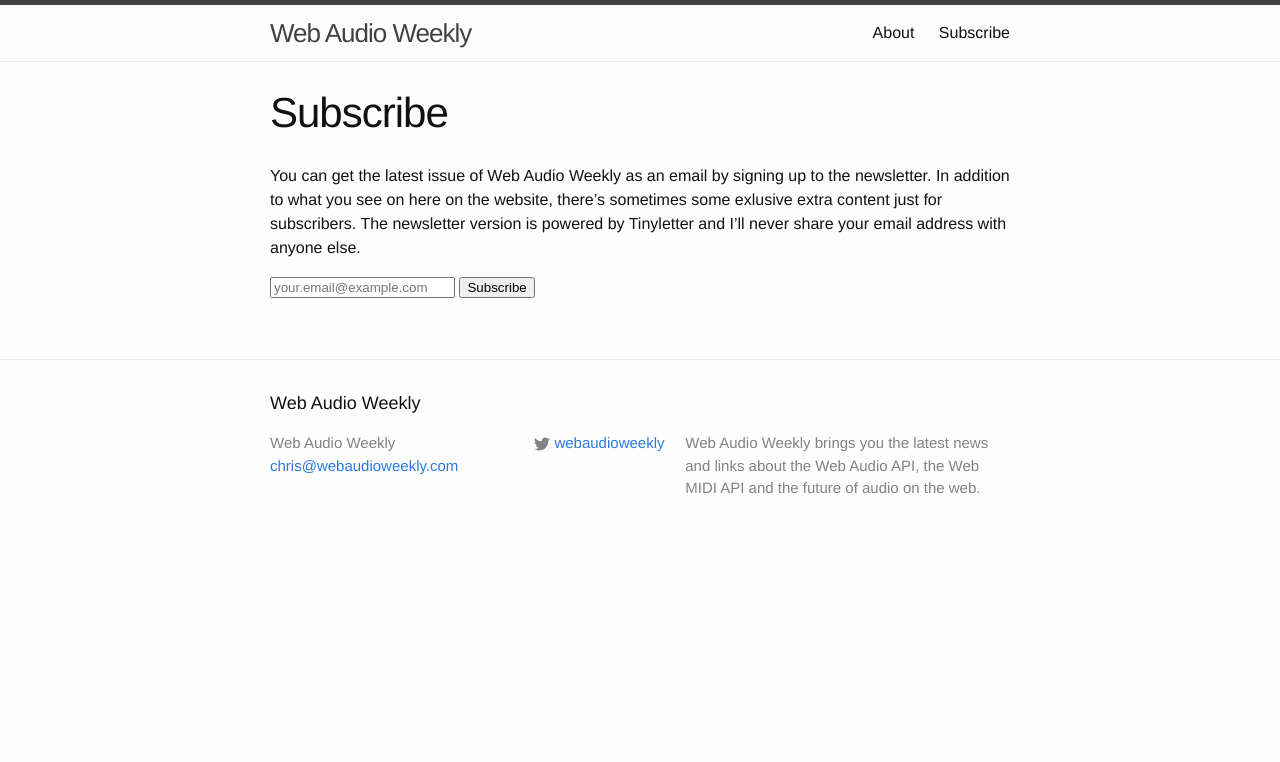
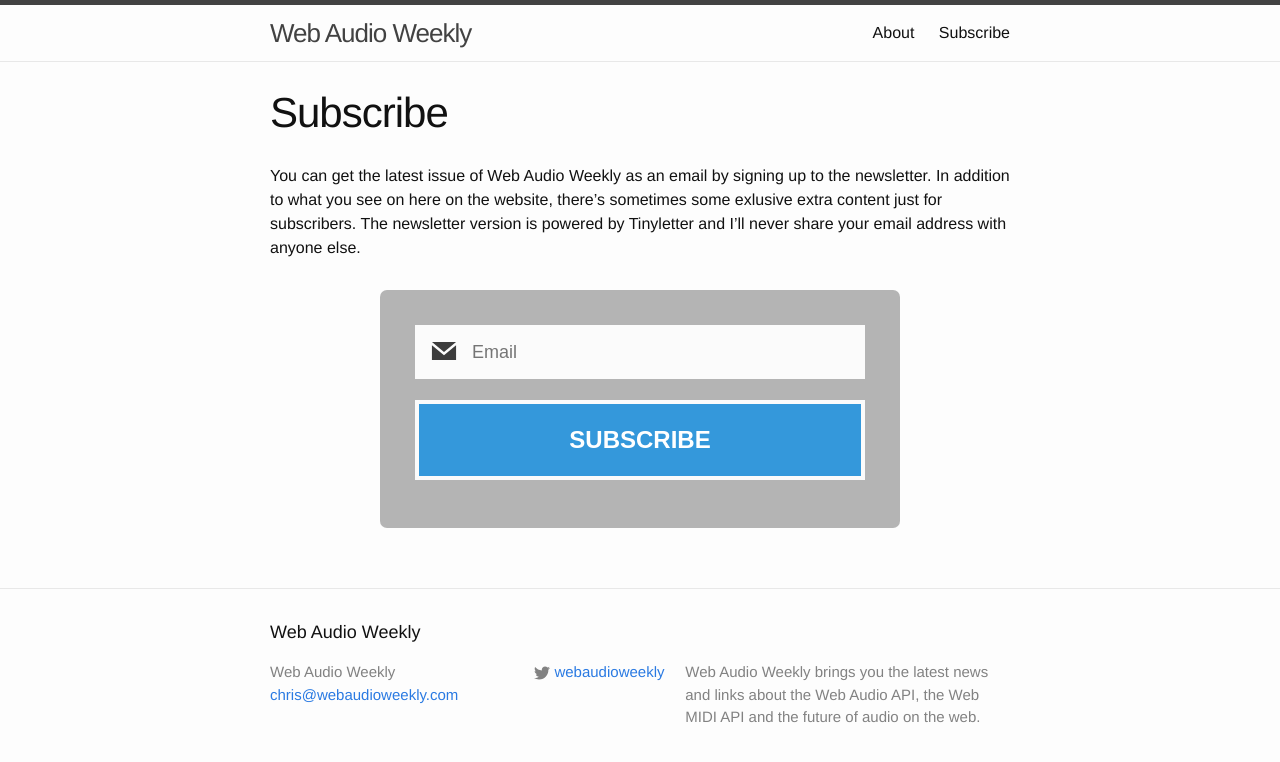
Before and after one commit to chrislo/webaudioweekly, a Jekyll site: the page built from subscribe.md, in a window 1280 px wide. Shown: the top 762 px of the page. Built offline with Jekyll 4.4.1, drawn with Linux system fonts in a browser that asks for light colours.

Commit message:
Style the email subscribe form
I stole the CSS from here: https://codepen.io/rexkirby/pen/ekvtL

```diff
--- /dev/null
+++ b/_sass/_subscribe.scss
@@ -0,0 +1,130 @@
+#form-main {
+    width:100%;
+    padding-top:0px;
+}
+
+#form-div {
+    background-color:rgba(72,72,72,0.4);
+    padding-left:35px;
+    padding-right:35px;
+    padding-top:35px;
+    padding-bottom:50px;
+    width: 450px;
+    left: 50%;
+    margin-top:30px;
+    margin-left: auto;
+    margin-right: auto;
+    -moz-border-radius: 7px;
+    -webkit-border-radius: 7px;
+}
+
+.feedback-input {
+    color:#3c3c3c;
+    font-weight:500;
+    font-size: 18px;
+    border-radius: 0;
+    line-height: 22px;
+    background-color: #fbfbfb;
+    padding: 13px 13px 13px 54px;
+    margin-bottom: 10px;
+    width:100%;
+    -webkit-box-sizing: border-box;
+    -moz-box-sizing: border-box;
+    -ms-box-sizing: border-box;
+    box-sizing: border-box;
+    border: 3px solid rgba(0,0,0,0);
+}
+
+.feedback-input:focus{
+    background: #fff;
+    box-shadow: 0;
+    border: 3px solid #3498db;
+    color: #3498db;
+    outline: none;
+    padding: 13px 13px 13px 54px;
+}
+
+.focused{
+    color:#30aed6;
+    border:#30aed6 solid 3px;
+}
+
+/* Icons ---------------------------------- */
+#tlemail{
+    background-image: url(/img/email.svg);
+    background-size: 30px 30px;
+    background-position: 11px 8px;
+    background-repeat: no-repeat;
+}
+
+#tlemail:focus{
+    background-image: url(/img/email.svg);
+    background-size: 30px 30px;
+    background-position: 11px 8px;
+    background-repeat: no-repeat;
+}
+
+textarea {
+    width: 100%;
+    height: 150px;
+    line-height: 150%;
+    resize:vertical;
+}
+
+input:hover, textarea:hover,
+input:focus, textarea:focus {
+    background-color:white;
+}
+
+#button-blue{
+    float:left;
+    width: 100%;
+    border: #fbfbfb solid 4px;
+    cursor:pointer;
+    background-color: #3498db;
+    color:white;
+    font-size:24px;
+    padding-top:22px;
+    padding-bottom:22px;
+    -webkit-transition: all 0.3s;
+    -moz-transition: all 0.3s;
+    transition: all 0.3s;
+    margin-top:-4px;
+    font-weight:700;
+}
+
+#button-blue:hover{
+    background-color: rgba(0,0,0,0);
+    color: #0493bd;
+}
+
+.submit:hover {
+    color: #3498db;
+}
+
+.ease {
+    width: 0px;
+    height: 74px;
+    background-color: #fbfbfb;
+    -webkit-transition: .3s ease;
+    -moz-transition: .3s ease;
+    -o-transition: .3s ease;
+    -ms-transition: .3s ease;
+    transition: .3s ease;
+}
+
+.submit:hover .ease{
+    width:100%;
+    background-color:white;
+}
+
+@media only screen and (max-width: 580px) {
+    #form-div{
+        left: 3%;
+        margin-right: 3%;
+        width: 88%;
+        margin-left: 0;
+        padding-left: 3%;
+        padding-right: 3%;
+    }
+}
--- a/css/main.scss
+++ b/css/main.scss
@@ -49,5 +49,6 @@ $on-laptop:        800px;
 @import
         "base",
         "layout",
-        "syntax-highlighting"
+        "syntax-highlighting",
+        "subscribe"
 ;
--- a/subscribe.md
+++ b/subscribe.md
@@ -10,10 +10,20 @@ the website, there's sometimes some exlusive extra content just for
 subscribers. The newsletter version is powered by Tinyletter and I'll
 never share your email address with anyone else.
 
-<form action="https://tinyletter.com/webaudioweekly" method="post" target="popupwindow" onsubmit="window.open('https://tinyletter.com/webaudioweekly', 'popupwindow', 'scrollbars=yes,width=800,height=600');return true">
-  <div>
-    <input type="text" placeholder="your.email@example.com" name="email" id="tlemail" />
-    <input type="hidden" value="1" name="embed"/>
-    <input type="submit" value="Subscribe" />
+<div id="form-main">
+  <div id="form-div">
+    <form class="form" id="form1" action="https://tinyletter.com/webaudioweekly" method="post" target="popupwindow" onsubmit="window.open('https://tinyletter.com/webaudioweekly', 'popupwindow', 'scrollbars=yes,width=800,height=600');return true">
+
+      <p class="email">
+        <input name="email" type="text" class="validate[required,custom[email]] feedback-input" id="tlemail" placeholder="Email" />
+      </p>
+
+      <input type="hidden" value="1" name="embed"/>
+
+      <div class="submit">
+        <input type="submit" value="SUBSCRIBE" id="button-blue"/>
+        <div class="ease"></div>
+      </div>
+    </form>
   </div>
-</form>
+</div>
```
Also changed, not shown: img/email.svg (added).
